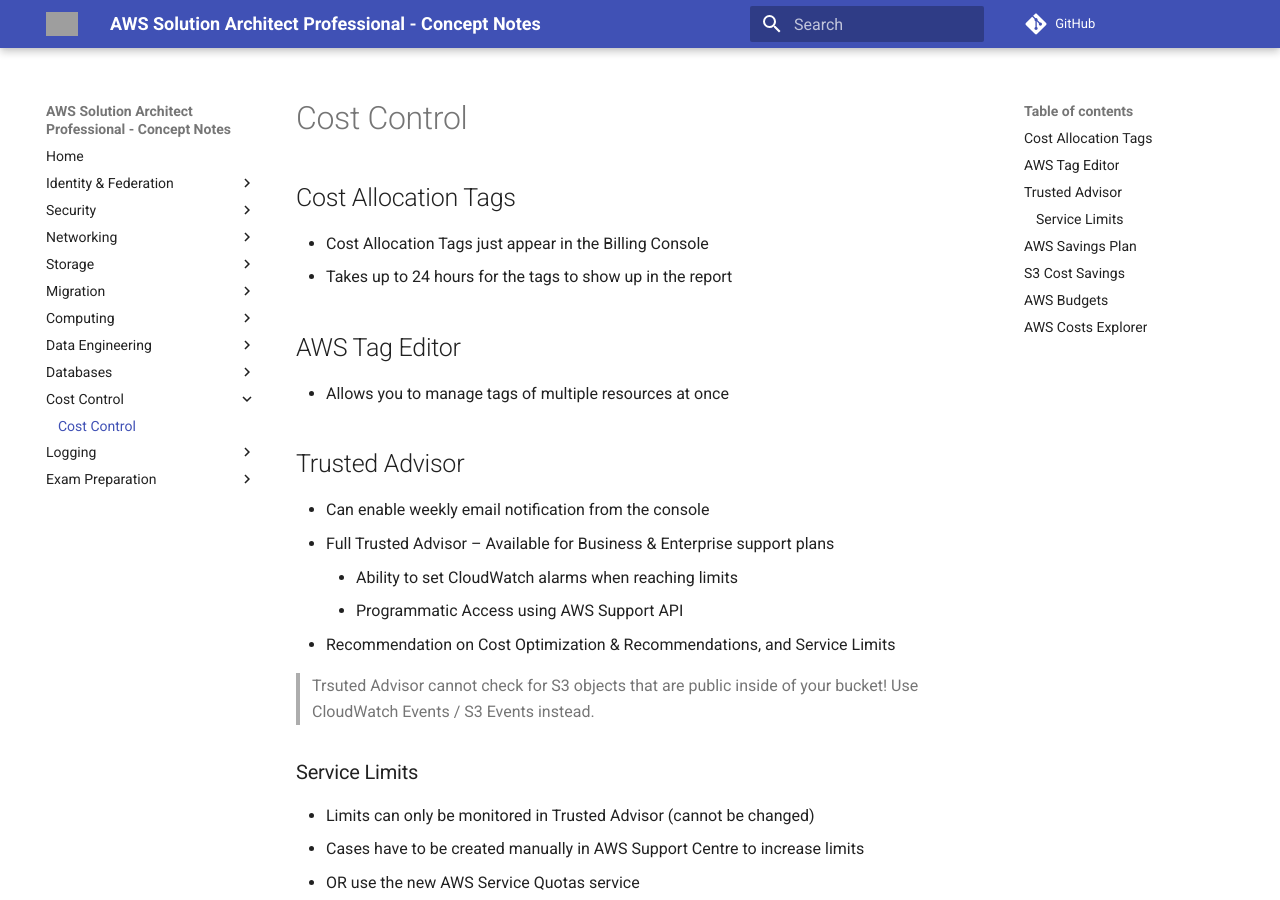
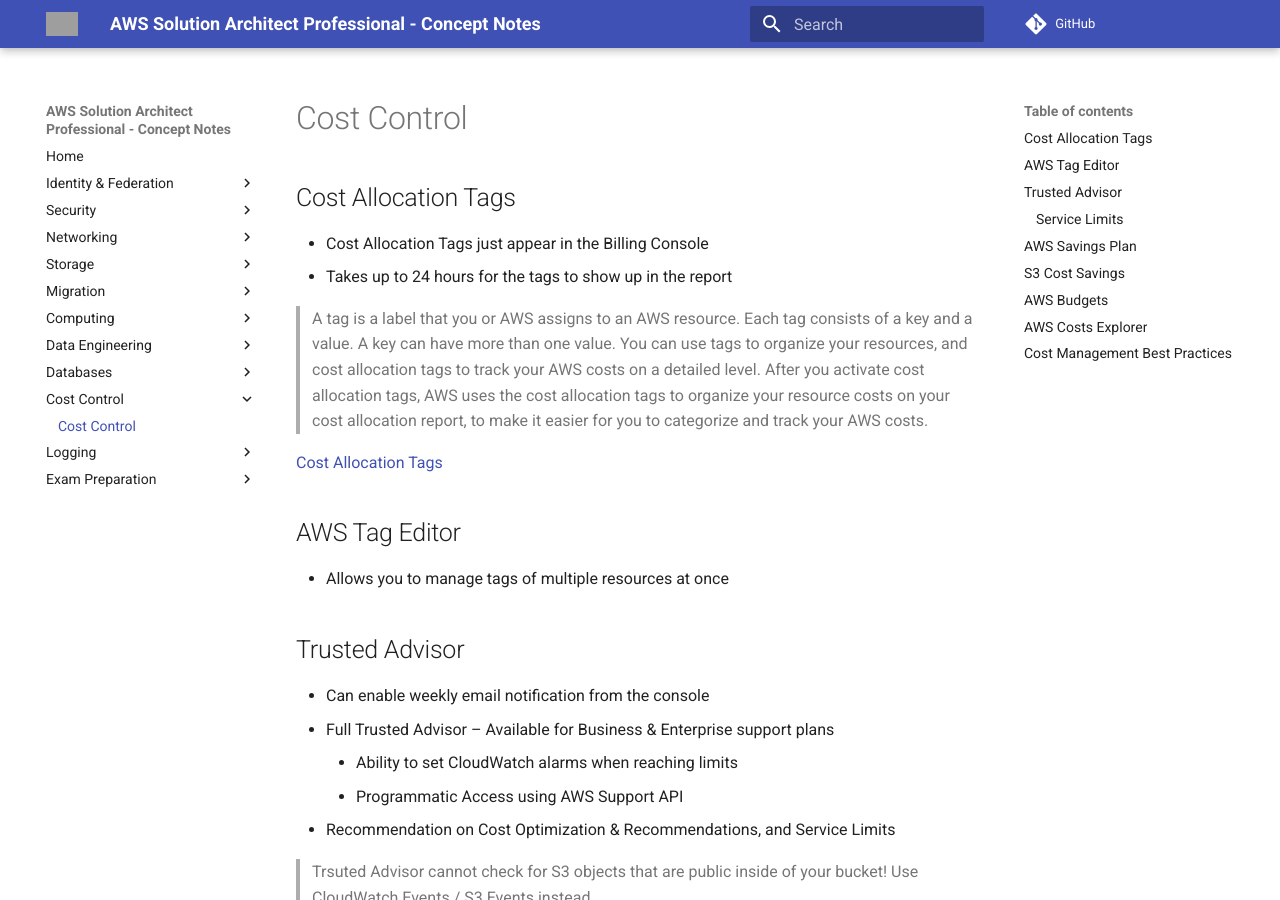
Before and after one commit to jeyabalajis/aws-certified-sa-pro-notes, an MkDocs documentation site: the page built from docs/cost_control/cost_control.md, in a window 1280 px wide and 900 px high. Built offline with MkDocs 1.6.1 and Material for MkDocs 9.7.7, drawn with Linux system fonts in a browser that asks for light colours; comment, search, counter and statistics services are not loaded; some of the changed text lies outside the part shown; grey boxes are pictures that could not be loaded.

Commit message:
enriched documentation

```diff
--- a/docs/cost_control/cost_control.md
+++ b/docs/cost_control/cost_control.md
@@ -4,6 +4,13 @@
 
 - Cost Allocation Tags just appear in the Billing Console
 - Takes up to 24 hours for the tags to show up in the report
+
+> A tag is a label that you or AWS assigns to an AWS resource.
+>Each tag consists of a key and a value. A key can have more than one value.
+>You can use tags to organize your resources, and cost allocation tags to track your AWS costs on a detailed level.
+>After you activate cost allocation tags, AWS uses the cost allocation tags to organize your resource costs on your cost allocation report, to make it easier for you to categorize and track your AWS costs.
+
+[Cost Allocation Tags](https://docs.aws.amazon.com/awsaccountbilling/latest/aboutv2/cost-alloc-tags.html?ref=wellarchitected)
 
 ## AWS Tag Editor
 
@@ -52,3 +59,11 @@
 
 - Choose an optimal Savings Plan (to lower prices on your bill)
 - Forecast usage up to 12 months based on previous usage
+
+## Cost Management Best Practices
+- Only allow specific groups or teams to deploy chosen AWS resources.
+- Create policies for each environment.
+- Require tags in order to instantiate resources.
+- Monitor and send alerts or shut down instances that are improperly tagged.
+- Use CloudWatch to send alerts when billing thresholds are met.
+- Analyze spend using AWS or partner tools.
```
Also changed, not shown: docs/logging/logging.md (+4 -0 lines), docs/storage/elasticache.md (+9 -0 lines).
